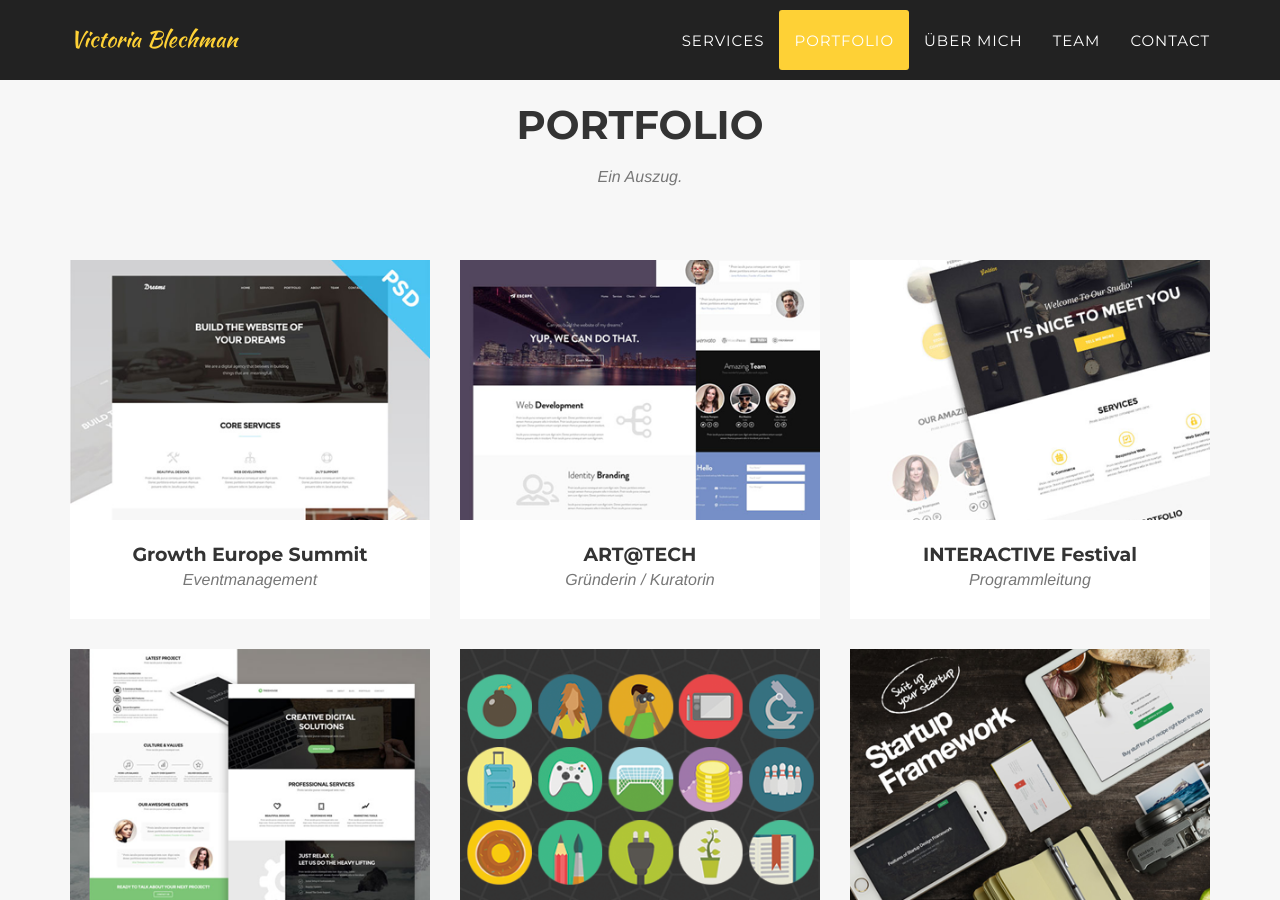
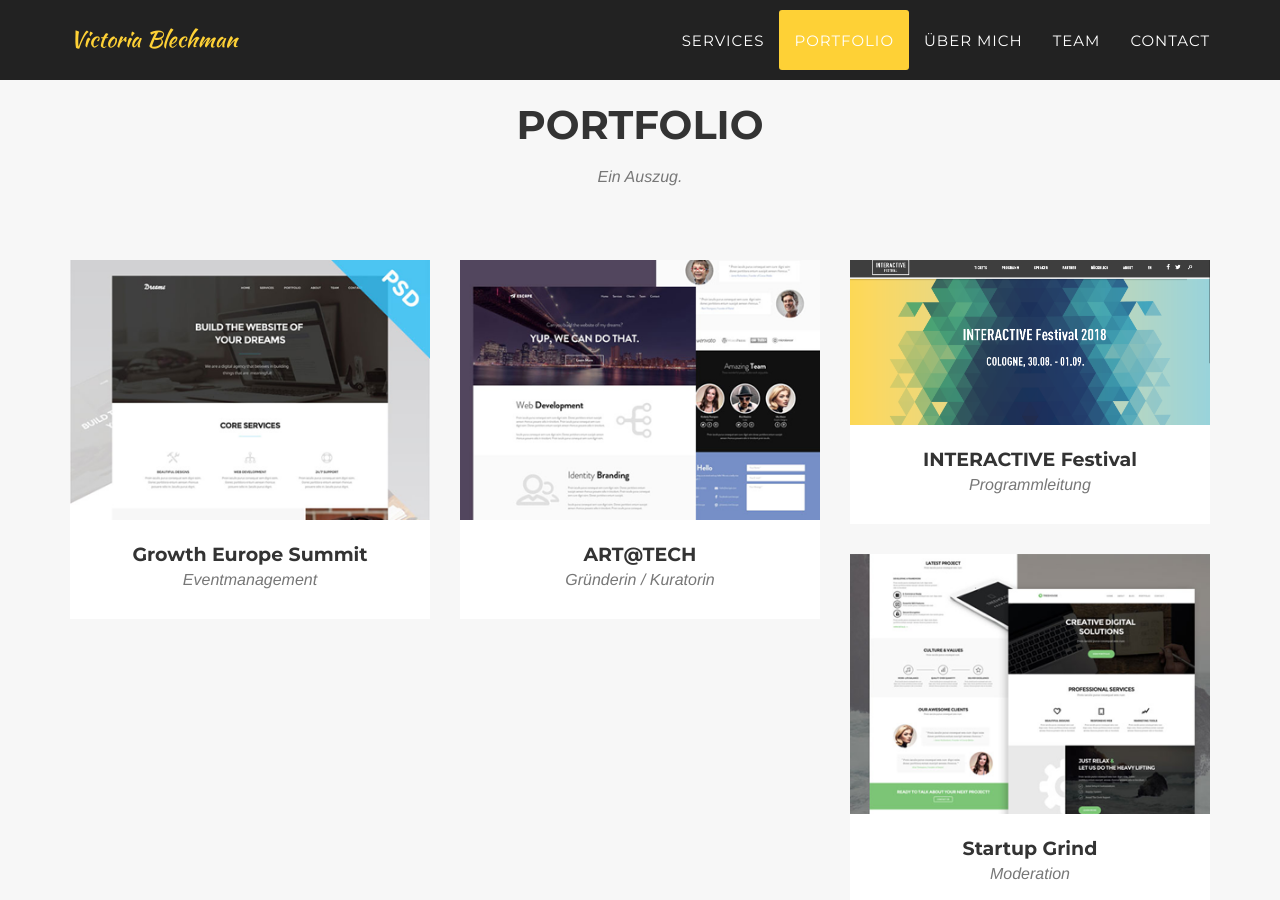
Before and after one commit to blechman/blechman.github.io, a Jekyll site: the page built from index.html, in a window 1280 px wide and 900 px high, scrolled down 1552 px. Built offline with Jekyll 4.4.1, drawn with Linux system fonts in a browser that asks for light colours; some web fonts are replaced.

Commit message:
Update 2014-07-16-project-3.markdown

```diff
--- a/_posts/2014-07-16-project-3.markdown
+++ b/_posts/2014-07-16-project-3.markdown
@@ -4,8 +4,8 @@ subtitle: Programmleitung
 layout: default
 modal-id: 3
 date: 2014-07-16
-img: golden.png
-thumbnail: golden-thumbnail.png
+img: interactive.png
+thumbnail: interactive.png
 alt: image-alt
 project-date: August 2017
 client: Interactive Cologne GmbH
```
